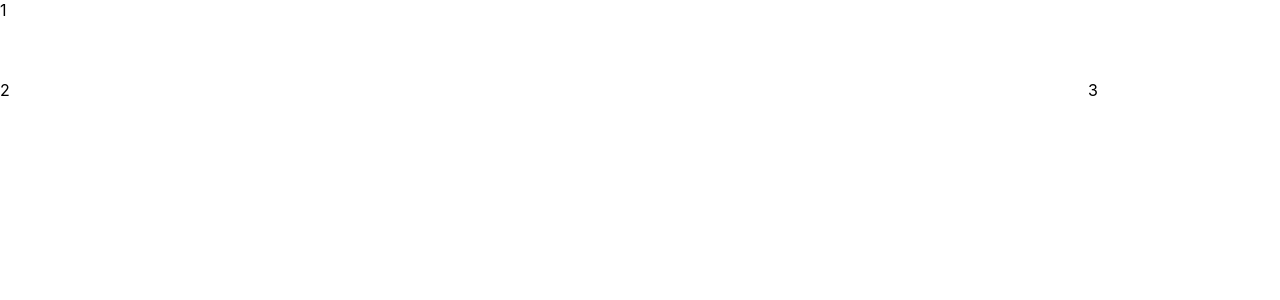
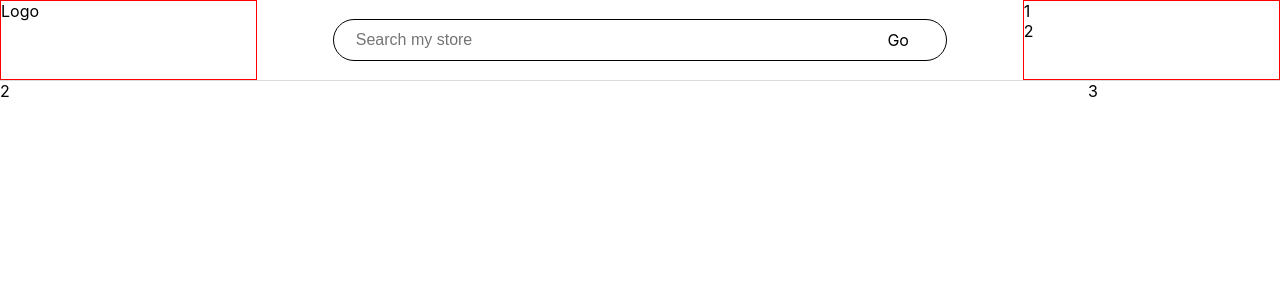
Before and after one commit to mikealessi24/e-grocery-client, a React (Create React App) app: page / in a window 1280 px wide. Shown: the top 300 px of the page. Built offline with nearby package versions, Linux system fonts and the light colour scheme.

Commit message:
basic searchbar layout

```diff
--- /dev/null
+++ b/src/components/Logo.js
@@ -0,0 +1,7 @@
+import React from "react";
+
+import "../style/logo.css";
+
+export default function Logo() {
+  return <div className="logo">Logo</div>;
+}
--- a/src/components/Navbar.js
+++ b/src/components/Navbar.js
@@ -1,6 +1,17 @@
 import React from "react";
+
+import Searchbar from "../components/Searchbar";
+import Logo from "../components/Logo";
+import UserFunctions from "../components/UserFunctions";
+
 import "../style/navbar.css";
 
 export default function Navbar() {
-  return <div className="navbar">1</div>;
+  return (
+    <div className="navbar">
+      <Logo />
+      <Searchbar />
+      <UserFunctions />
+    </div>
+  );
 }
--- /dev/null
+++ b/src/components/Searchbar.js
@@ -0,0 +1,18 @@
+import React from "react";
+
+import "../style/searchbar.css";
+
+export default function Searchbar() {
+  return (
+    <div className="searchbar">
+      <div className="searchbar__container">
+        <input
+          className="searchbar__input"
+          type="text"
+          placeholder="Search my store"
+        />
+        <div className="searchbar__btn">Go</div>
+      </div>
+    </div>
+  );
+}
--- /dev/null
+++ b/src/components/UserFunctions.js
@@ -0,0 +1,12 @@
+import React from "react";
+
+import "../style/userfunctions.css";
+
+export default function UserFunctions() {
+  return (
+    <div className="userfunctions">
+      <div>1</div>
+      <div>2</div>
+    </div>
+  );
+}
--- /dev/null
+++ b/src/style/logo.css
@@ -0,0 +1,4 @@
+.logo {
+  width: 20%;
+  border: 1px solid red;
+}
--- a/src/style/navbar.css
+++ b/src/style/navbar.css
@@ -1,3 +1,6 @@
 .navbar {
   height: 10%;
+  border-bottom: 1px solid gainsboro;
+  display: flex;
+  justify-content: space-evenly;
 }
--- /dev/null
+++ b/src/style/searchbar.css
@@ -0,0 +1,38 @@
+.searchbar {
+  width: 60%;
+  display: flex;
+  justify-content: center;
+  align-items: center;
+}
+
+.searchbar__container {
+  height: 50%;
+  width: 80%;
+  border: 1px solid black;
+  border-radius: 2rem;
+  display: flex;
+  align-items: center;
+}
+
+.searchbar__input {
+  height: 90%;
+  width: 90%;
+  border-top-left-radius: 2rem;
+  border-bottom-left-radius: 2rem;
+  margin-left: 20px;
+  border: none;
+  font-size: 1rem;
+}
+
+.searchbar__input:focus {
+}
+
+.searchbar__btn {
+  height: 100%;
+  width: 10%;
+  border-top-right-radius: 2rem;
+  border-bottom-right-radius: 2rem;
+  display: flex;
+  align-items: center;
+  cursor: pointer;
+}
--- /dev/null
+++ b/src/style/userfunctions.css
@@ -0,0 +1,4 @@
+.userfunctions {
+  width: 20%;
+  border: 1px solid red;
+}
```
Also changed, not shown: 1 other file (tests, documents, lock files or other folders).
